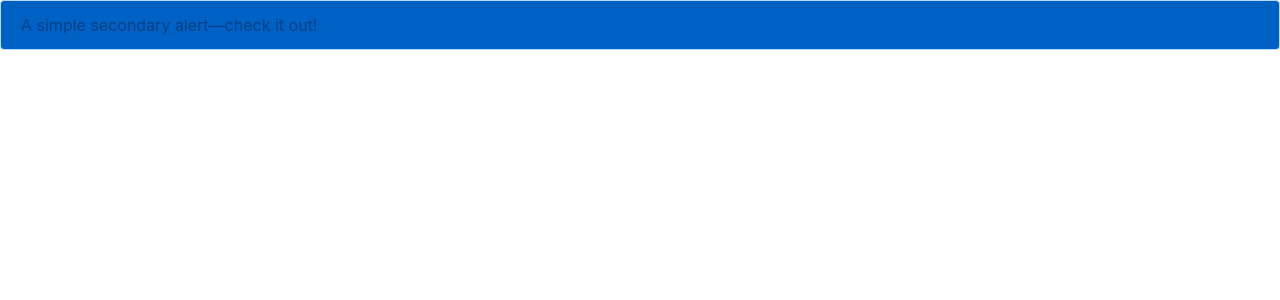
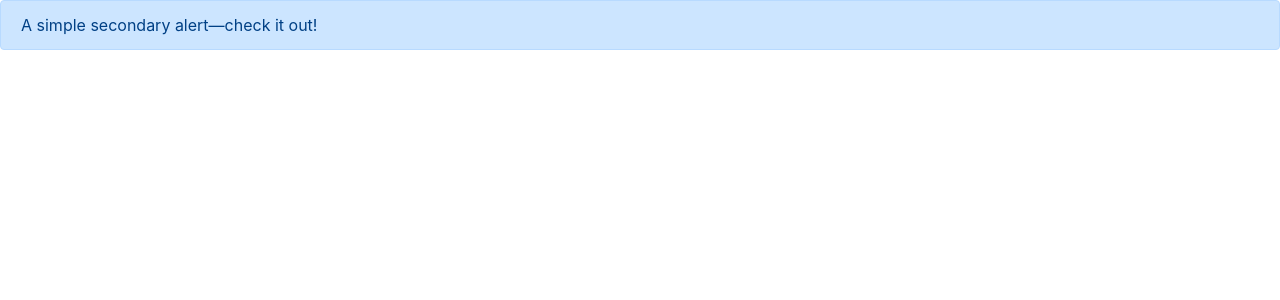
Before and after one commit to FalconSprint6/SMC_WD3_Fall19, a PHP site: page /Week_4/index.html in a window 1280 px wide. Shown: the part 56-356 px from the top of the page. Run offline with PHP 8.4, Linux system fonts and the light colour scheme.

Commit message:
Changed colors
Changed alert and navbar toggler colors

```diff
--- a/Week_4/main.css
+++ b/Week_4/main.css
@@ -1,3 +1,7 @@
 .alert-primary {
-background-color:#0061c5;
+background-color:#87bbef5;
 }
+.navbar-light .navbar-toggler {
+    #87bbef
+
+}
```
